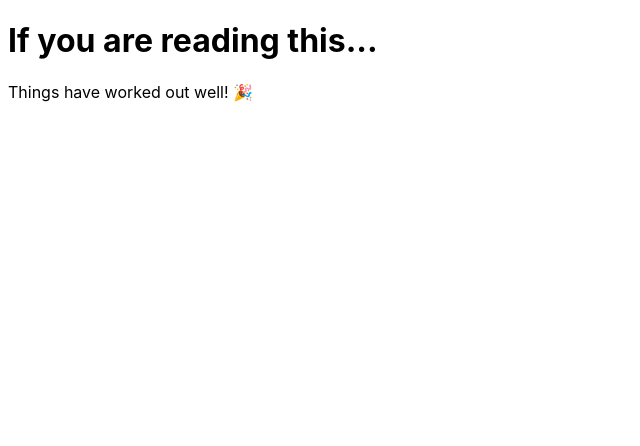
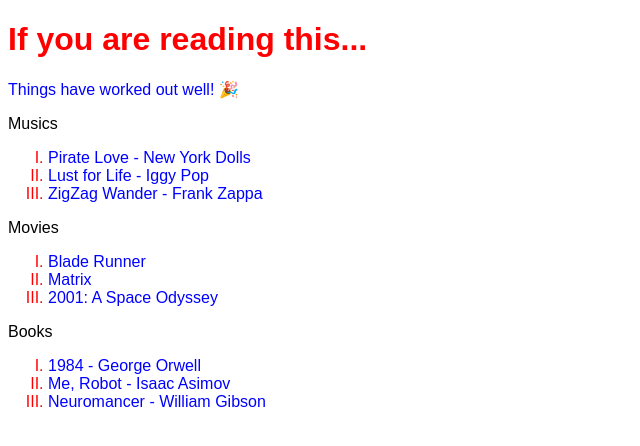
Before and after one commit to rafaelPermec/portfolio-frontendmasters-angular, an Angular app: page / in a window 1280 px wide. Shown: the top 446 px of the page, without its empty margins (0-640 px from the left). Built offline with nearby package versions, Linux system fonts and the light colour scheme.

Commit message:
01: lessons complete

```diff
--- a/projects/01-hello-angular/src/app/app.component.ts
+++ b/projects/01-hello-angular/src/app/app.component.ts
@@ -9,7 +9,47 @@
   template: `
     <h1 class="cachorro">If you are reading this...</h1>
     <p>Things have worked out well! 🎉</p>
+
+    <span> Musics </span>
+    <ol>
+      <li>Pirate Love - New York Dolls</li>
+      <li>Lust for Life - Iggy Pop</li>
+      <li>ZigZag Wander - Frank Zappa</li>
+    </ol>
+
+    <span> Movies </span>
+    <ol>
+      <li>Blade Runner</li>
+      <li>Matrix</li>
+      <li>2001: A Space Odyssey</li>
+    </ol>
+
+    <span> Books </span>
+    <ol>
+      <li>1984 - George Orwell</li>
+      <li>Me, Robot - Isaac Asimov</li>
+      <li>Neuromancer - William Gibson</li>
+    </ol>
+
   `,
-  styles: ``,
+  styles: `
+    .cachorro {
+      color: red;
+    }
+    p {
+      color: blue;
+    }
+    ol {
+      list-style-type: upper-roman;
+    }
+
+    li {
+      color: blue;
+
+      &::marker {
+        color: red;
+      }
+    }
+  `,
 })
 export class AppComponent {}
--- a/projects/01-hello-angular/src/styles.css
+++ b/projects/01-hello-angular/src/styles.css
@@ -1,6 +1,5 @@
 /* You can add global styles to this file, and also import other style files */
 * {
-  font-family: "Inter", -apple-system, BlinkMacSystemFont, "Segoe UI", Roboto,
-    Helvetica, Arial, sans-serif, "Apple Color Emoji", "Segoe UI Emoji",
+  font-family:  Arial, sans-serif, "Apple Color Emoji", "Segoe UI Emoji",
     "Segoe UI Symbol";
 }
```
